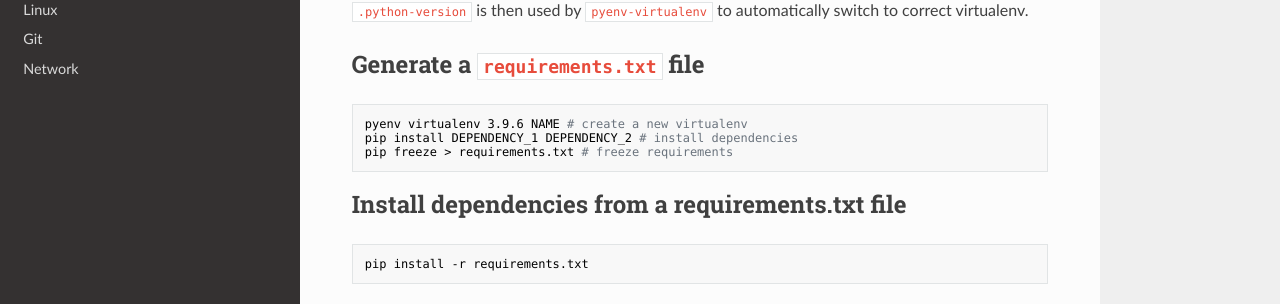
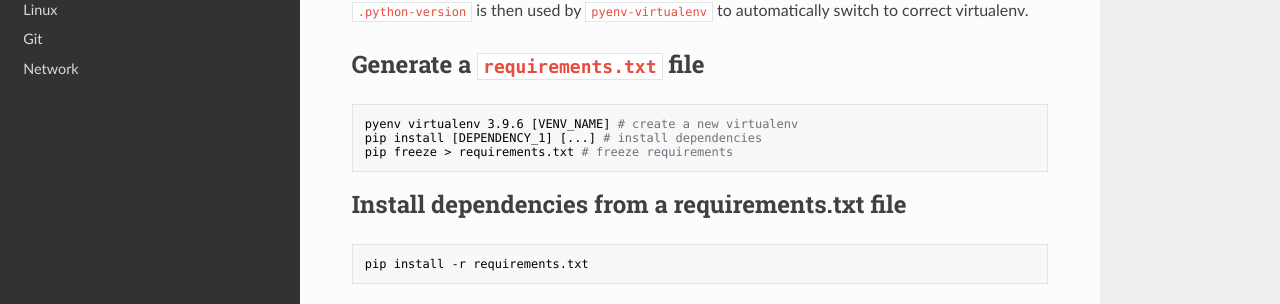
Before and after one commit to ar2pi/ar2pi, an MkDocs documentation site: the page built from docs/python.md, in a window 1280 px wide and 900 px high, scrolled down 982 px. Shown: the part 367-671 px from the top of the window. Built offline with MkDocs 1.6.1, drawn with Linux system fonts in a browser that asks for light colours; nearby versions of some CDN libraries.

Commit message:
update python snippet

````diff
--- a/docs/python.md
+++ b/docs/python.md
@@ -67,8 +67,8 @@ pyenv version-name > .python-version
 ## Generate a `requirements.txt` file
 
 ```sh
-pyenv virtualenv 3.9.6 NAME # create a new virtualenv
-pip install DEPENDENCY_1 DEPENDENCY_2 # install dependencies
+pyenv virtualenv 3.9.6 [VENV_NAME] # create a new virtualenv
+pip install [DEPENDENCY_1] [...] # install dependencies
 pip freeze > requirements.txt # freeze requirements
 ```
 
````
